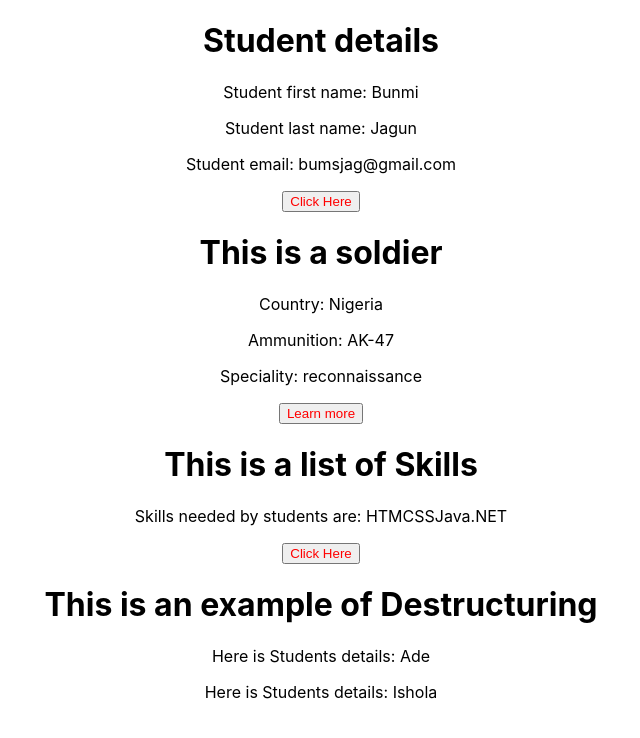
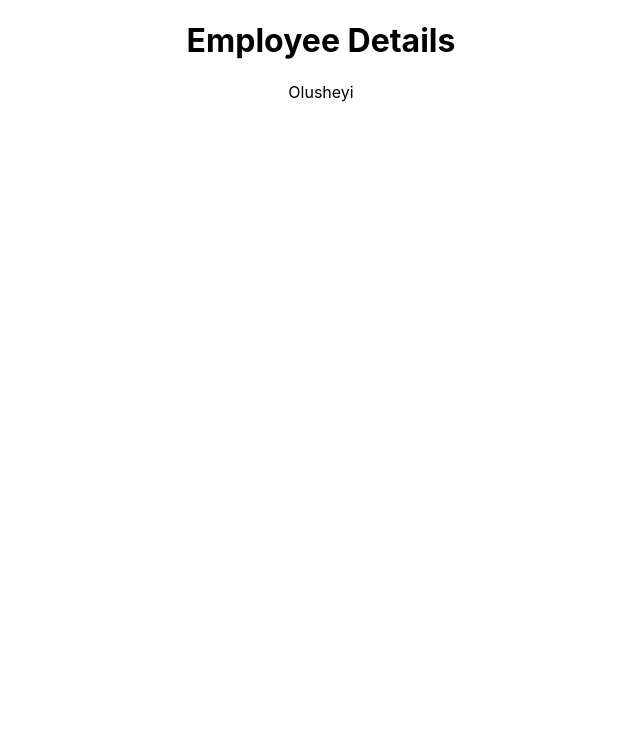
Before and after one commit to Bashorun407/React-Basics, a React (Create React App) app: page / in a window 1280 px wide. Shown: the top 738 px of the page, without its empty margins (319-959 px from the left). Built offline with nearby package versions, Linux system fonts and the light colour scheme.

Commit message:
Committing newly created Employee file

```diff
--- a/src/App.js
+++ b/src/App.js
@@ -8,6 +8,7 @@ import Student from './components/student';
 import Soldier from './components/soldier';
 import Skills from './components/skills';
 import Students from './components/student_des';
+import Employee from './components/employee';
 
 
 
@@ -43,7 +44,7 @@ function App() {
         lastName="Ogunmodede"
         email="rosoguns@gmail.com"
       /> */}
-      <Student
+      {/* <Student
         student_detail={student}
       />
       <Soldier
@@ -54,7 +55,9 @@ function App() {
       />
       <Students
         firstName="Ade"
-        lastName="Ishola" />
+        lastName="Ishola" /> */}
+
+      <Employee />
     </div>
 
   );
--- /dev/null
+++ b/src/components/employee.js
@@ -0,0 +1,23 @@
+import React from "react";
+
+class Employee extends React.Component {
+
+    constructor(props) {
+        super(props)
+
+        this.state = {
+            firstName: "Olusheyi"
+        }
+    }
+
+    render() {
+        return (
+            <div className="center">
+                <h1>Employee Details</h1>
+                <p>{this.state.firstName}</p>
+            </div>
+        )
+    }
+}
+
+export default Employee
--- a/src/components/soldier.js
+++ b/src/components/soldier.js
@@ -8,6 +8,7 @@ export const Soldier = (props) => {
             <p>Country: {props.soldier_info.country}</p>
             <p>Ammunition: {props.soldier_info.amunition}</p>
             <p>Speciality: {props.soldier_info.speciality}</p>
+
             <button className="title" onClick={clickHandler}>Learn more</button>
         </div>
     )
```
